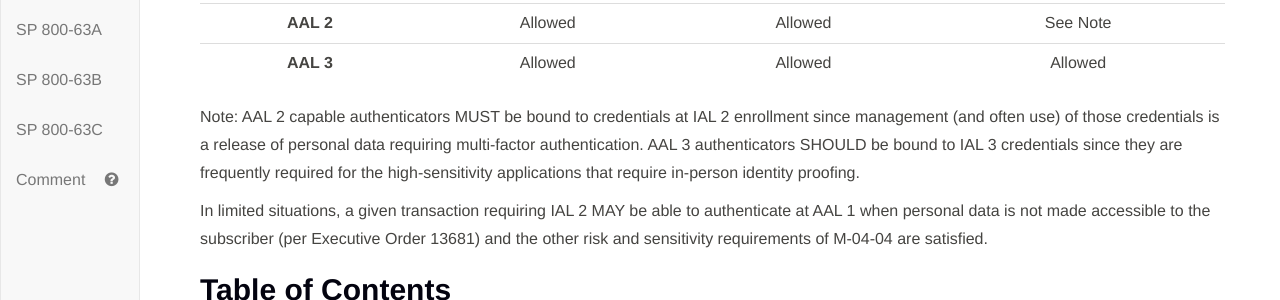
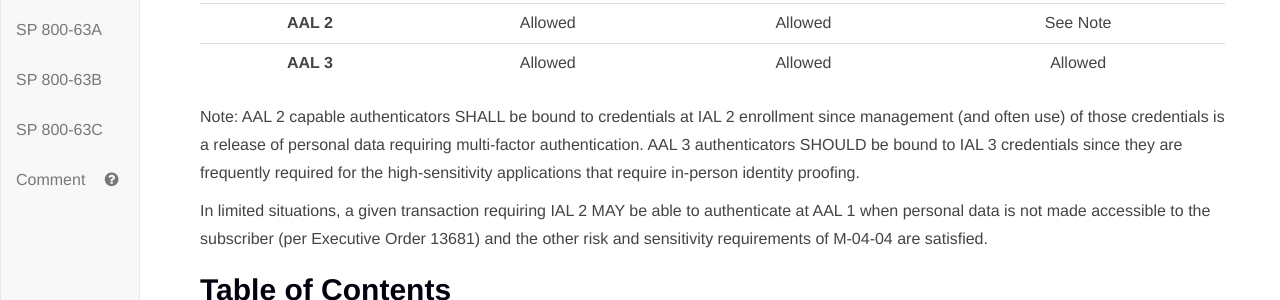
Before and after one commit to usnistgov/800-63-3, a Jekyll site: the page built from sp800-63-3.md, in a window 1280 px wide and 900 px high, scrolled down 6960 px. Shown: the part 152-452 px from the top of the window. Built offline with Jekyll 4.4.1, drawn with Linux system fonts in a browser that asks for light colours.

Commit message:
normative MUST -> SHALL

```diff
--- a/sp800-63-3/cover.md
+++ b/sp800-63-3/cover.md
@@ -285,7 +285,7 @@ In the case of federal employees, bound by HSPD-12 and required to obtain a Pers
 | **AAL 2** | Allowed | Allowed | See Note |
 | **AAL 3** | Allowed | Allowed | Allowed |
 
-Note: AAL 2 capable authenticators MUST be bound to credentials at IAL 2 enrollment since management (and often use) of those credentials is a release of personal data requiring multi-factor authentication. AAL 3 authenticators SHOULD be bound to IAL 3 credentials since they are frequently required for the high-sensitivity applications that require in-person identity proofing.
+Note: AAL 2 capable authenticators SHALL be bound to credentials at IAL 2 enrollment since management (and often use) of those credentials is a release of personal data requiring multi-factor authentication. AAL 3 authenticators SHOULD be bound to IAL 3 credentials since they are frequently required for the high-sensitivity applications that require in-person identity proofing.
 
 In limited situations, a given transaction requiring IAL 2 MAY be able to authenticate at AAL 1 when personal data is not made accessible to the subscriber (per Executive Order 13681) and the other risk and sensitivity requirements of M-04-04 are satisfied.
 
```
Also changed, not shown: sp800-63c/sec11_examples.md (+2 -2 lines), sp800-63c/sec6_presentation.md (+1 -1 lines).
